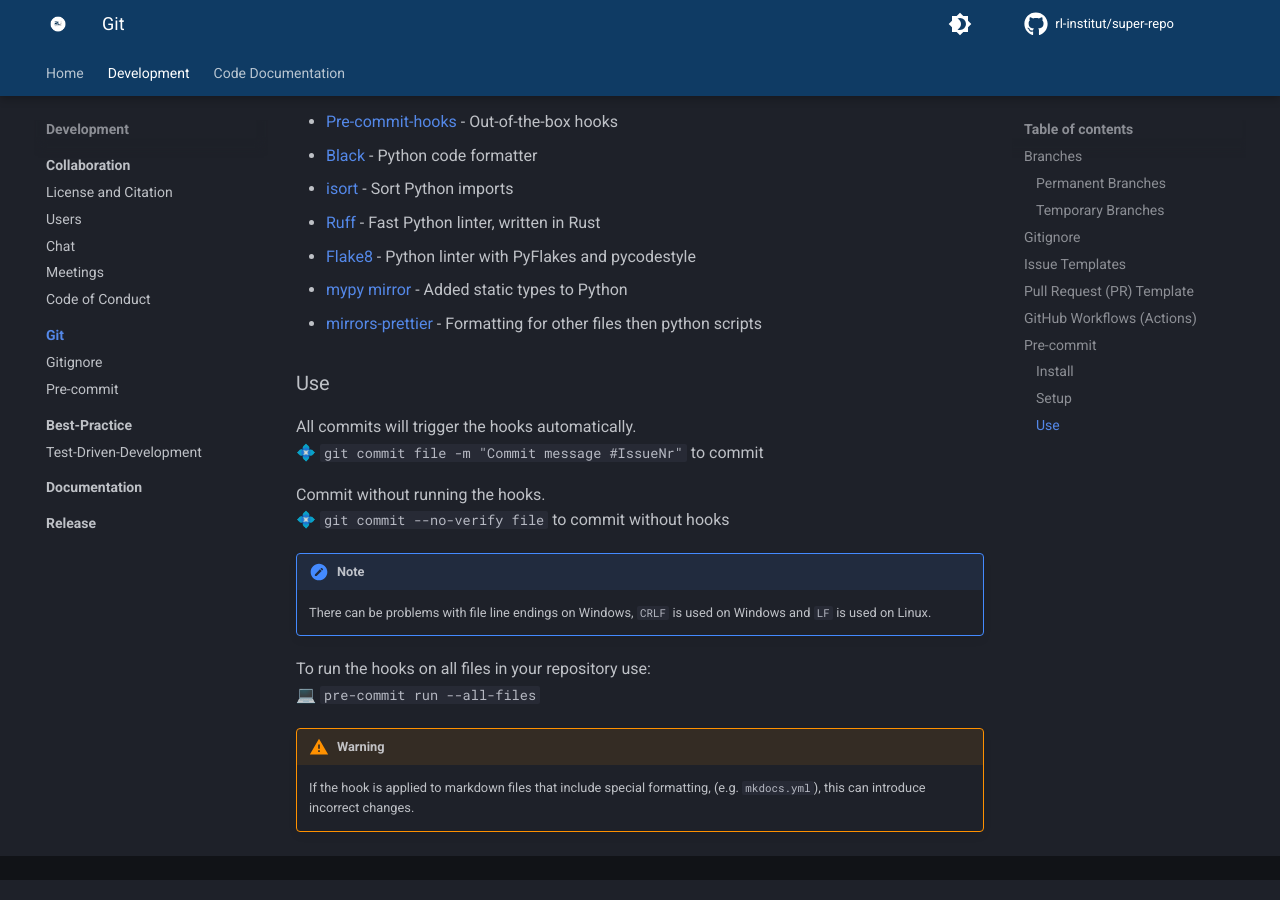
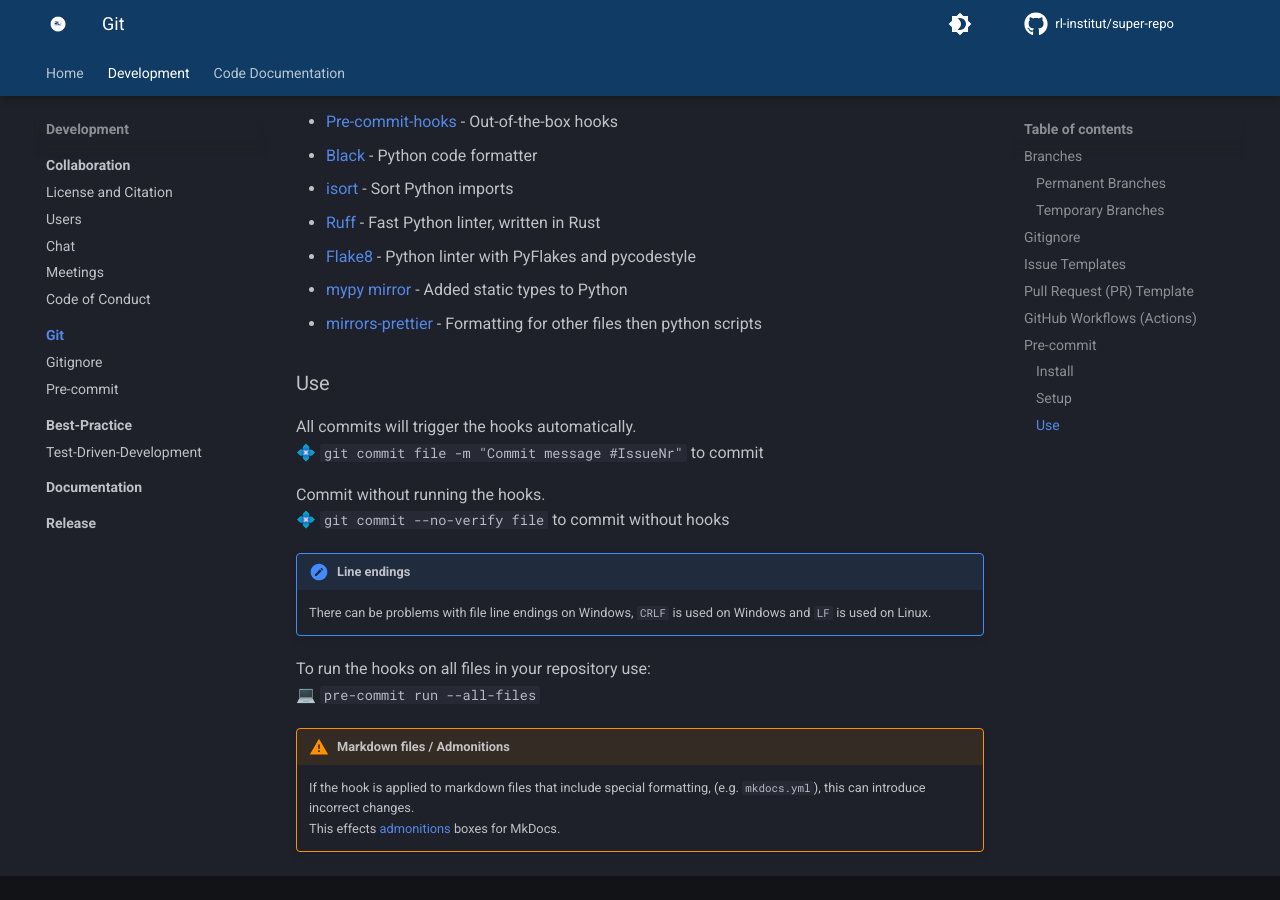
Before and after one commit to rl-institut/super-repo, an MkDocs documentation site: the page built from docs/development/git/index.md, in a window 1280 px wide and 900 px high, scrolled down 1781 px. Built offline with MkDocs 1.6.1 and Material for MkDocs 9.7.7, drawn with Linux system fonts in a browser that asks for light colours; comment, search, counter and statistics services are not loaded; the version menu is left out.

Commit message:
Update box titles #1

```diff
--- a/docs/development/git/index.md
+++ b/docs/development/git/index.md
@@ -78,12 +78,13 @@ All commits will trigger the hooks automatically.<br>
 Commit without running the hooks.<br>
 💠 `git commit --no-verify file` to commit without hooks
 
-!!! Note
+!!! note "Line endings"
     There can be problems with file line endings on Windows, `CRLF` is used on Windows and `LF` is used on Linux.
 
 To run the hooks on all files in your repository use:<br>
 💻 `pre-commit run --all-files`
 
-!!! Warning
+!!! warning "Markdown files / Admonitions"
     If the hook is applied to markdown files that include special formatting,
-    (e.g. `mkdocs.yml`), this can introduce incorrect changes.
+    (e.g. `mkdocs.yml`), this can introduce incorrect changes. <br>
+    This effects [admonitions](https://squidfunk.github.io/mkdocs-material/reference/admonitions/) boxes for MkDocs.
```
